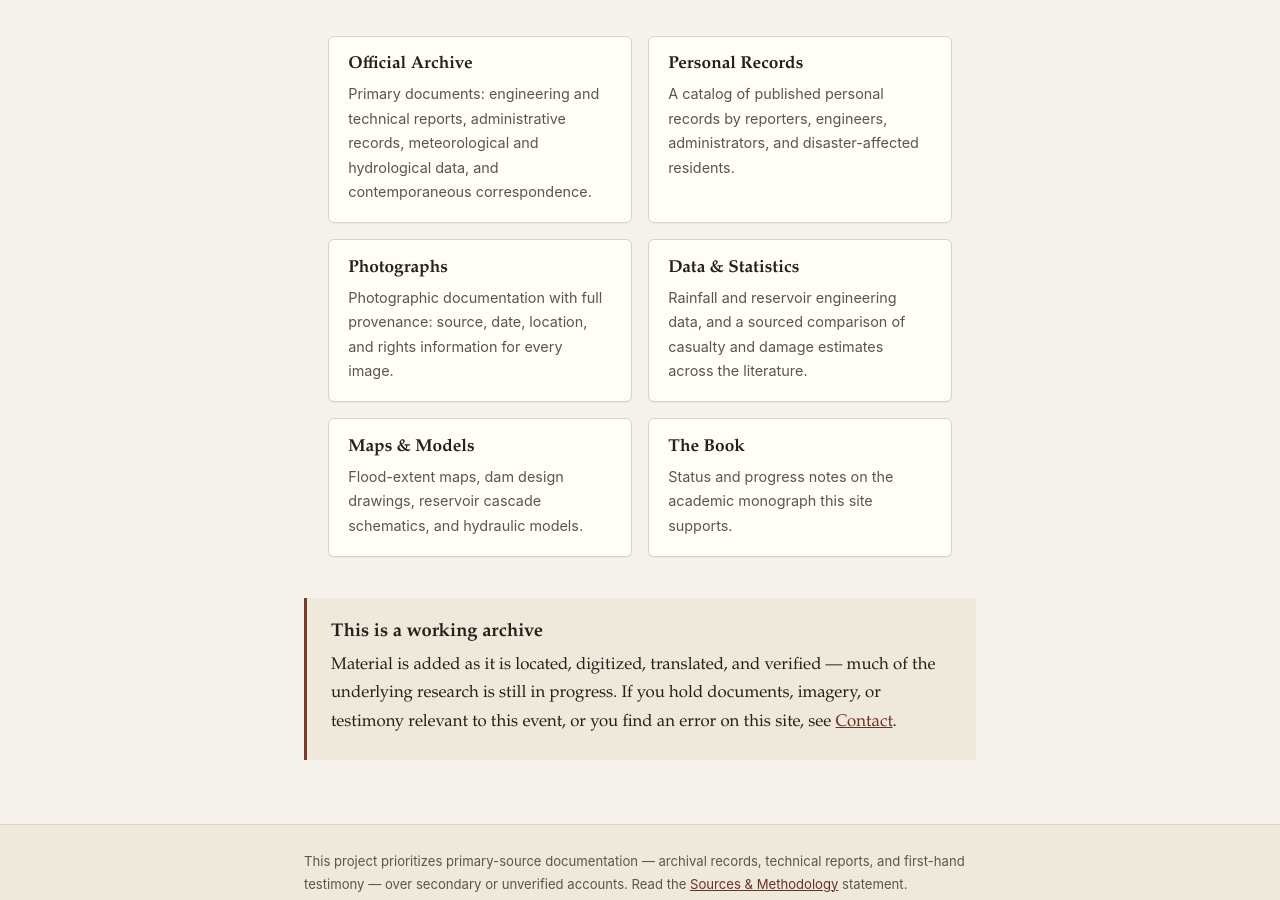
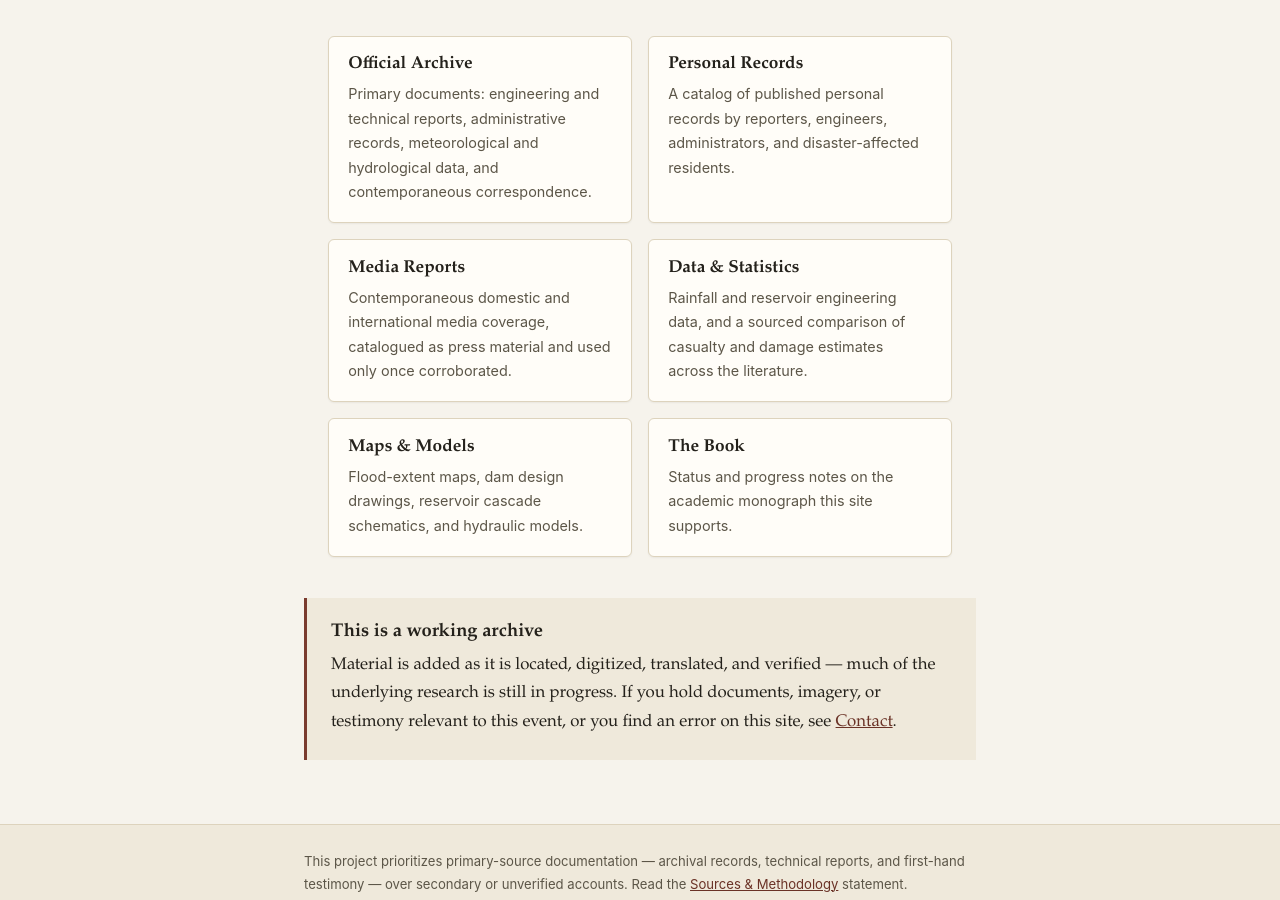
Before and after one commit to Banqiao758/Banqiao758.github.io, a Jekyll site: the page built from en/index.md, in a window 1280 px wide and 900 px high, scrolled down 1053 px. Built offline with Jekyll 4.4.1, drawn with Linux system fonts in a browser that asks for light colours; some of the changed text lies outside the part shown.

Commit message:
Repurpose Photographs into Media Reports
Replaces the photo-catalog placeholder with a media-coverage catalog,
consistent with the "同时期媒体报道" category already described on the
Archive page: contemporaneous domestic/international press coverage,
catalogued as press material rather than primary fact, used only when
corroborated by the Official Archive or other primary sources. Updates
nav and homepage in both languages; old photographs.md files removed.

Co-Authored-By: Claude Sonnet 5 <noreply@anthropic.com>
Claude-Session: https://claude.ai/code/session_011K8hBuGivVWoMZaUZvczs4

```diff
--- a/_includes/header.html
+++ b/_includes/header.html
@@ -28,7 +28,7 @@
         <li><a href="{{ '/en/methodology/' | relative_url }}"{% if page.url contains '/en/methodology' %} class="active" aria-current="page"{% endif %}>Sources &amp; Methodology</a></li>
         <li><a href="{{ '/en/archive/' | relative_url }}"{% if page.url contains '/en/archive' %} class="active" aria-current="page"{% endif %}>Official Archive</a></li>
         <li><a href="{{ '/en/memoirs/' | relative_url }}"{% if page.url contains '/en/memoirs' %} class="active" aria-current="page"{% endif %}>Personal Records</a></li>
-        <li><a href="{{ '/en/photographs/' | relative_url }}"{% if page.url contains '/en/photographs' %} class="active" aria-current="page"{% endif %}>Photographs</a></li>
+        <li><a href="{{ '/en/media/' | relative_url }}"{% if page.url contains '/en/media' %} class="active" aria-current="page"{% endif %}>Media Reports</a></li>
         <li><a href="{{ '/en/data/' | relative_url }}"{% if page.url contains '/en/data' %} class="active" aria-current="page"{% endif %}>Data &amp; Statistics</a></li>
         <li><a href="{{ '/en/maps/' | relative_url }}"{% if page.url contains '/en/maps' %} class="active" aria-current="page"{% endif %}>Maps &amp; Models</a></li>
         <li><a href="{{ '/en/book/' | relative_url }}"{% if page.url contains '/en/book' %} class="active" aria-current="page"{% endif %}>The Book</a></li>
@@ -42,7 +42,7 @@
         <li><a href="{{ '/methodology/' | relative_url }}"{% if page.url contains 'methodology' %} class="active" aria-current="page"{% endif %}>史料与方法</a></li>
         <li><a href="{{ '/archive/' | relative_url }}"{% if page.url contains 'archive' %} class="active" aria-current="page"{% endif %}>官方档案</a></li>
         <li><a href="{{ '/memoirs/' | relative_url }}"{% if page.url contains 'memoirs' %} class="active" aria-current="page"{% endif %}>个人记录</a></li>
-        <li><a href="{{ '/photographs/' | relative_url }}"{% if page.url contains 'photographs' %} class="active" aria-current="page"{% endif %}>影像资料</a></li>
+        <li><a href="{{ '/media/' | relative_url }}"{% if page.url contains 'media' %} class="active" aria-current="page"{% endif %}>媒体报道</a></li>
         <li><a href="{{ '/data/' | relative_url }}"{% if page.url contains 'data' %} class="active" aria-current="page"{% endif %}>数据与统计</a></li>
         <li><a href="{{ '/maps/' | relative_url }}"{% if page.url contains 'maps' %} class="active" aria-current="page"{% endif %}>地图与模型</a></li>
         <li><a href="{{ '/book/' | relative_url }}"{% if page.url contains 'book' %} class="active" aria-current="page"{% endif %}>学术专著</a></li>
--- a/en/index.md
+++ b/en/index.md
@@ -56,10 +56,10 @@ description: An independent, primary-source research archive on the August 1975
     <p>A catalog of published personal records by reporters, engineers,
     administrators, and disaster-affected residents.</p>
   </a>
-  <a class="card" href="{{ '/en/photographs/' | relative_url }}">
-    <h2>Photographs</h2>
-    <p>Photographic documentation with full provenance: source, date, location,
-    and rights information for every image.</p>
+  <a class="card" href="{{ '/en/media/' | relative_url }}">
+    <h2>Media Reports</h2>
+    <p>Contemporaneous domestic and international media coverage, catalogued
+    as press material and used only once corroborated.</p>
   </a>
   <a class="card" href="{{ '/en/data/' | relative_url }}">
     <h2>Data &amp; Statistics</h2>
```
Also changed, not shown: en/media.md (added, +33 -0 lines), en/photographs.md (deleted, +0 -36 lines), index.md (+3 -3 lines), media.md (added, +29 -0 lines), photographs.md (deleted, +0 -33 lines).
